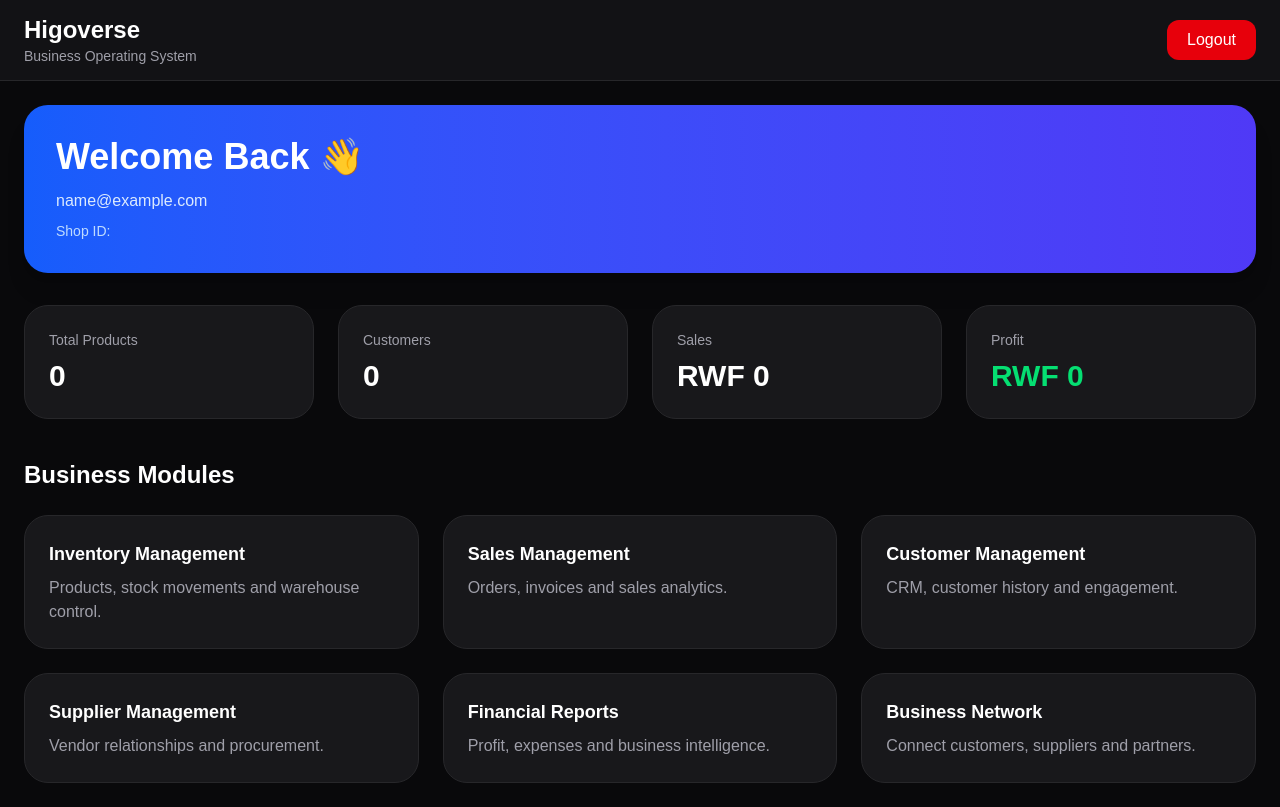
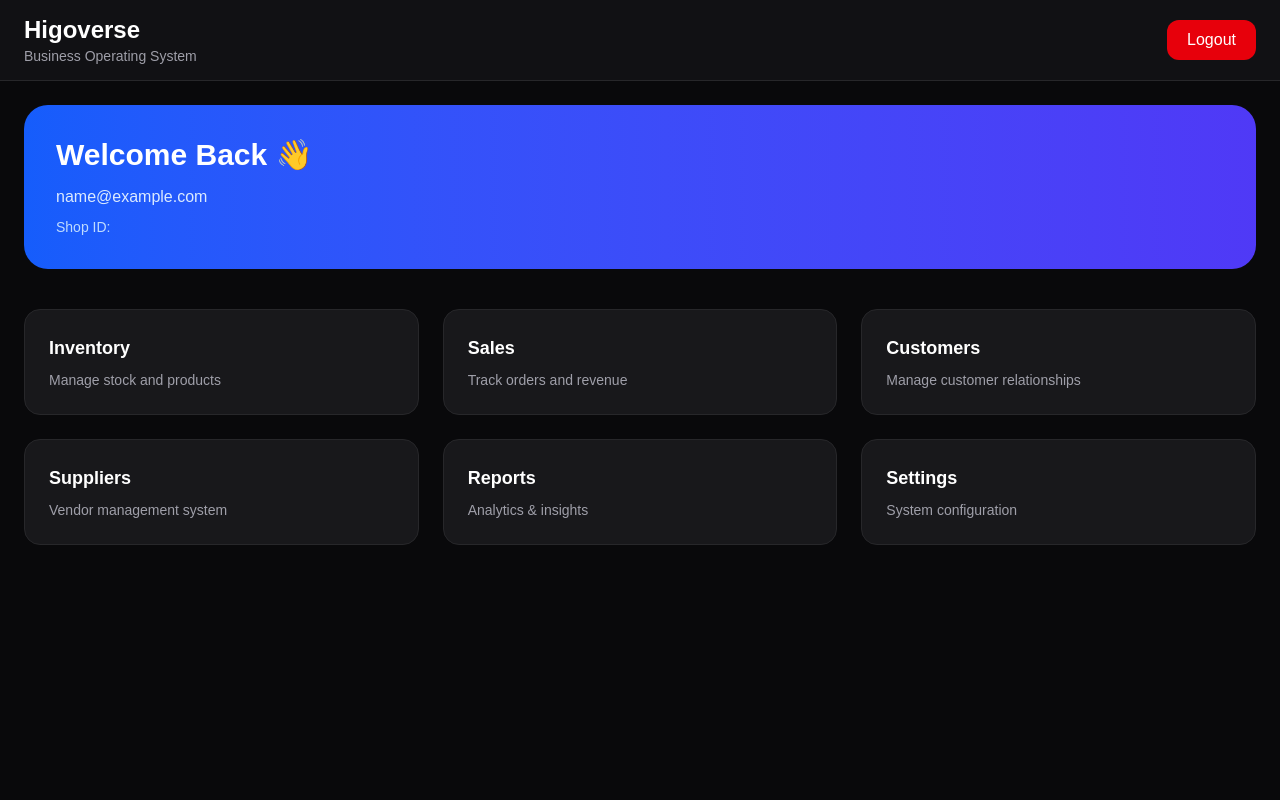
Before and after one commit to njosuedev/higoverse-os, a Next.js app in the folder apps/web/: page /dashboard in a window 1280 px wide. Built offline with nearby package versions, Linux system fonts and the light colour scheme; sample sign-in values are in the browser's storage.

Commit message:
Refactor DashboardPage for loading state and layout

```diff
--- a/apps/web/app/dashboard/page.tsx
+++ b/apps/web/app/dashboard/page.tsx
@@ -1,17 +1,16 @@
 "use client";
 
 import { useEffect, useState } from "react";
-import {
-  getUser,
-  isAuthenticated,
-  logout,
-} from "@/lib/auth";
+import { getUser, isAuthenticated, logout } from "@/lib/auth";
 
 export default function DashboardPage() {
   const [user, setUser] = useState<any>(null);
+  const [loading, setLoading] = useState(true);
 
   useEffect(() => {
-    if (!isAuthenticated()) {
+    const auth = isAuthenticated();
+
+    if (!auth) {
       window.location.href = "/login";
       return;
     }
@@ -24,11 +23,12 @@
     }
 
     setUser(currentUser);
+    setLoading(false);
   }, []);
 
-  if (!user) {
+  if (loading) {
     return (
-      <div className="min-h-screen bg-zinc-950 flex items-center justify-center text-white">
+      <div className="min-h-screen flex items-center justify-center bg-zinc-950 text-white">
         Loading dashboard...
       </div>
     );
@@ -36,20 +36,18 @@
 
   return (
     <div className="min-h-screen bg-zinc-950 text-white">
-      {/* TOP NAVBAR */}
-      <header className="border-b border-zinc-800 bg-zinc-900/70 backdrop-blur">
+      {/* TOP BAR */}
+      <header className="border-b border-zinc-800 bg-zinc-900/60 backdrop-blur">
         <div className="max-w-7xl mx-auto px-6 h-20 flex items-center justify-between">
           <div>
-            <h1 className="text-2xl font-bold">
-              Higoverse
-            </h1>
-            <p className="text-zinc-400 text-sm">
+            <h1 className="text-2xl font-bold">Higoverse</h1>
+            <p className="text-sm text-zinc-400">
               Business Operating System
             </p>
           </div>
 
           <button
-            onClick={logout}
+            onClick={() => logout()}
             className="px-5 py-2 rounded-xl bg-red-600 hover:bg-red-700 transition"
           >
             Logout
@@ -57,11 +55,11 @@
         </div>
       </header>
 
-      {/* CONTENT */}
+      {/* MAIN */}
       <main className="max-w-7xl mx-auto p-6">
-        {/* WELCOME CARD */}
-        <div className="rounded-3xl bg-gradient-to-r from-blue-600 to-indigo-600 p-8 shadow-xl">
-          <h2 className="text-4xl font-bold">
+        {/* USER CARD */}
+        <div className="rounded-3xl bg-gradient-to-r from-blue-600 to-indigo-600 p-8">
+          <h2 className="text-3xl font-bold">
             Welcome Back 👋
           </h2>
 
@@ -74,105 +72,48 @@
           </p>
         </div>
 
-        {/* STATS */}
-        <div className="grid md:grid-cols-4 gap-6 mt-8">
-          <div className="bg-zinc-900 border border-zinc-800 rounded-3xl p-6">
-            <p className="text-zinc-400 text-sm">
-              Total Products
+        {/* MODULE GRID */}
+        <div className="grid md:grid-cols-3 gap-6 mt-10">
+          <div className="bg-zinc-900 border border-zinc-800 rounded-2xl p-6 hover:border-blue-500 transition">
+            <h3 className="font-semibold text-lg">Inventory</h3>
+            <p className="text-zinc-400 text-sm mt-2">
+              Manage stock and products
             </p>
-            <h3 className="text-3xl font-bold mt-2">
-              0
-            </h3>
           </div>
 
-          <div className="bg-zinc-900 border border-zinc-800 rounded-3xl p-6">
-            <p className="text-zinc-400 text-sm">
-              Customers
+          <div className="bg-zinc-900 border border-zinc-800 rounded-2xl p-6 hover:border-blue-500 transition">
+            <h3 className="font-semibold text-lg">Sales</h3>
+            <p className="text-zinc-400 text-sm mt-2">
+              Track orders and revenue
             </p>
-            <h3 className="text-3xl font-bold mt-2">
-              0
-            </h3>
           </div>
 
-          <div className="bg-zinc-900 border border-zinc-800 rounded-3xl p-6">
-            <p className="text-zinc-400 text-sm">
-              Sales
+          <div className="bg-zinc-900 border border-zinc-800 rounded-2xl p-6 hover:border-blue-500 transition">
+            <h3 className="font-semibold text-lg">Customers</h3>
+            <p className="text-zinc-400 text-sm mt-2">
+              Manage customer relationships
             </p>
-            <h3 className="text-3xl font-bold mt-2">
-              RWF 0
-            </h3>
           </div>
 
-          <div className="bg-zinc-900 border border-zinc-800 rounded-3xl p-6">
-            <p className="text-zinc-400 text-sm">
-              Profit
+          <div className="bg-zinc-900 border border-zinc-800 rounded-2xl p-6 hover:border-blue-500 transition">
+            <h3 className="font-semibold text-lg">Suppliers</h3>
+            <p className="text-zinc-400 text-sm mt-2">
+              Vendor management system
             </p>
-            <h3 className="text-3xl font-bold mt-2 text-green-400">
-              RWF 0
-            </h3>
           </div>
-        </div>
 
-        {/* MODULES */}
-        <div className="mt-10">
-          <h3 className="text-2xl font-bold mb-6">
-            Business Modules
-          </h3>
+          <div className="bg-zinc-900 border border-zinc-800 rounded-2xl p-6 hover:border-blue-500 transition">
+            <h3 className="font-semibold text-lg">Reports</h3>
+            <p className="text-zinc-400 text-sm mt-2">
+              Analytics & insights
+            </p>
+          </div>
 
-          <div className="grid md:grid-cols-3 gap-6">
-            <div className="bg-zinc-900 border border-zinc-800 rounded-3xl p-6 hover:border-blue-500 transition cursor-pointer">
-              <h4 className="font-semibold text-lg">
-                Inventory Management
-              </h4>
-              <p className="text-zinc-400 mt-2">
-                Products, stock movements and warehouse control.
-              </p>
-            </div>
-
-            <div className="bg-zinc-900 border border-zinc-800 rounded-3xl p-6 hover:border-blue-500 transition cursor-pointer">
-              <h4 className="font-semibold text-lg">
-                Sales Management
-              </h4>
-              <p className="text-zinc-400 mt-2">
-                Orders, invoices and sales analytics.
-              </p>
-            </div>
-
-            <div className="bg-zinc-900 border border-zinc-800 rounded-3xl p-6 hover:border-blue-500 transition cursor-pointer">
-              <h4 className="font-semibold text-lg">
-                Customer Management
-              </h4>
-              <p className="text-zinc-400 mt-2">
-                CRM, customer history and engagement.
-              </p>
-            </div>
-
-            <div className="bg-zinc-900 border border-zinc-800 rounded-3xl p-6 hover:border-blue-500 transition cursor-pointer">
-              <h4 className="font-semibold text-lg">
-                Supplier Management
-              </h4>
-              <p className="text-zinc-400 mt-2">
-                Vendor relationships and procurement.
-              </p>
-            </div>
-
-            <div className="bg-zinc-900 border border-zinc-800 rounded-3xl p-6 hover:border-blue-500 transition cursor-pointer">
-              <h4 className="font-semibold text-lg">
-                Financial Reports
-              </h4>
-              <p className="text-zinc-400 mt-2">
-                Profit, expenses and business intelligence.
-              </p>
-            </div>
-
-            <div className="bg-zinc-900 border border-zinc-800 rounded-3xl p-6 hover:border-blue-500 transition cursor-pointer">
-              <h4 className="font-semibold text-lg">
-                Business Network
-              </h4>
-              <p className="text-zinc-400 mt-2">
-                Connect customers, suppliers and partners.
-              </p>
-            </div>
+          <div className="bg-zinc-900 border border-zinc-800 rounded-2xl p-6 hover:border-blue-500 transition">
+            <h3 className="font-semibold text-lg">Settings</h3>
+            <p className="text-zinc-400 text-sm mt-2">
+              System configuration
+            </p>
           </div>
         </div>
       </main>
```
